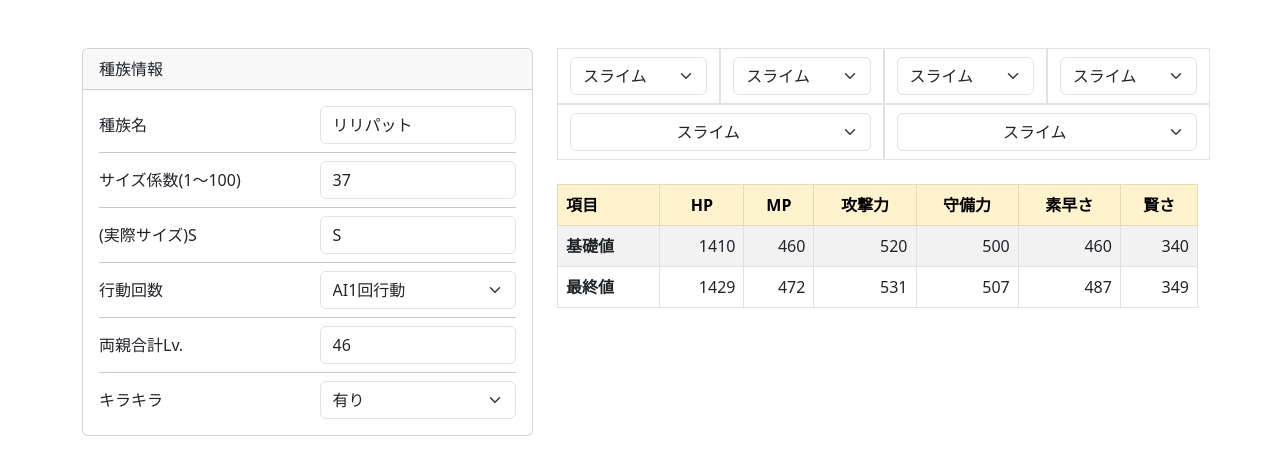
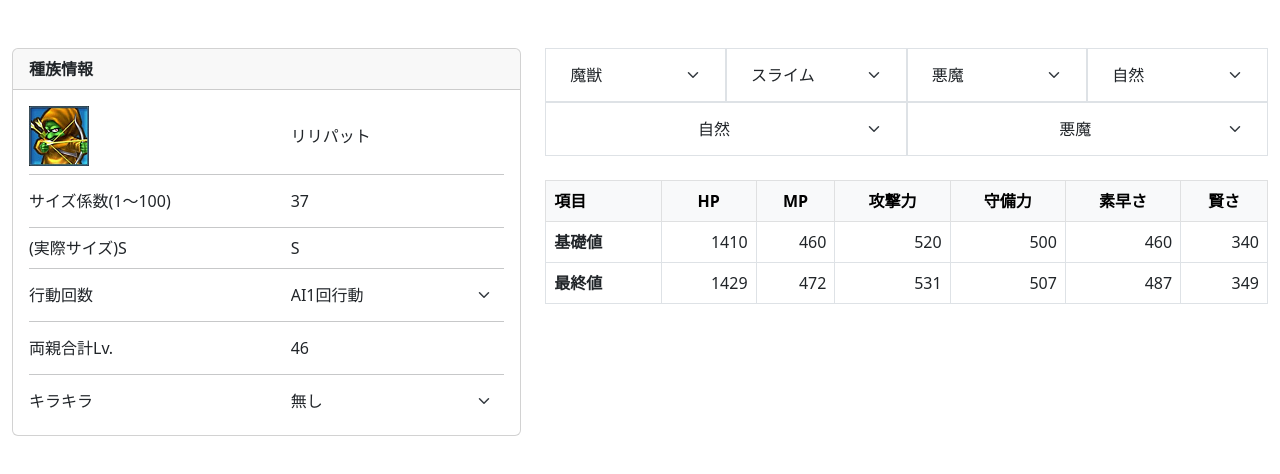
Before and after one commit to Genie-Kz/dqm3-calculator, a website with bundled scripts: page index.html in a window 1280 px wide. Built offline with nearby package versions, Linux system fonts and the light colour scheme.

```diff
--- a/css/style.css
+++ b/css/style.css
@@ -12,3 +12,8 @@
   table-layout: fixed;
   writing-mode: horizontal-tb;
 }
+
+input,
+select {
+  border: none !important;
+}
--- a/index.html
+++ b/index.html
@@ -23,41 +23,66 @@
       defer
     ></script>
 
-    <script src="/js/main.js" defer></script>
+    <script src="/js/main.js" type="module" defer></script>
     <link rel="stylesheet" href="./css/style.css" />
   </head>
   <body>
-    <div class="container">
+    <div class="container-fluid">
       <div class="row">
-        <div class="col-5 mt-5">
+        <div class="col-md-5 col-12 mt-5">
           <div class="card">
-            <div class="card-header">種族情報</div>
-            <div class="card-body">
+            <div class="card-header fw-bold">種族情報</div>
+            <div class="card-body" id="monster-info">
               <div class="row align-items-center">
-                <div class="col">種族名</div>
-                <div class="col-6">
-                  <input type="text" class="form-control" value="リリパット" />
+                <div class="col">
+                  <div>
+                    <img
+                      src="./img/298a.jpg"
+                      alt=""
+                      width="60"
+                      heigh="60種族名"
+                    />
+                  </div>
+                </div>
+                <div class="col-6 align-items-center">
+                  <input
+                    type="text"
+                    class="form-control"
+                    value="リリパット"
+                    placeholder="種族名"
+                    list="monster-name-list"
+                    id="monster-name"
+                  />
+                  <datalist name="" id="monster-name-list">
+                    <option value="リリパット"></option>
+                    <option value="スライム"></option>
+                  </datalist>
                 </div>
               </div>
               <hr class="my-2" />
               <div class="row align-items-center">
                 <div class="col">サイズ係数(1～100)</div>
                 <div class="col-6">
-                  <input type="text" class="form-control" value="37" />
+                  <input
+                    type="text"
+                    id="size-number"
+                    class="form-control"
+                    value="37"
+                  />
                 </div>
               </div>
               <hr class="my-2" />
               <div class="row align-items-center">
                 <div class="col">(実際サイズ)S</div>
                 <div class="col-6">
-                  <input type="text" class="form-control" value="S" />
+                  <span id="size-text" style="padding-left: 0.75rem">S</span>
                 </div>
               </div>
               <hr class="my-2" />
               <div class="row align-items-center">
                 <div class="col">行動回数</div>
                 <div class="col-6">
-                  <select name="" id="" class="form-select">
+                  <select name="" id="ai-text" class="form-select">
                     <option value="AI1回行動">AI1回行動</option>
                     <option value="AI1～2回行動">AI1～2回行動</option>
                     <option value="AI2回行動">AI2回行動</option>
@@ -70,16 +95,26 @@
               <div class="row align-items-center">
                 <div class="col">両親合計Lv.</div>
                 <div class="col-6">
-                  <input type="text" class="form-control" value="46" />
+                  <input
+                    type="text"
+                    id="level-bonus"
+                    class="form-control"
+                    value="46"
+                  />
                 </div>
               </div>
               <hr class="my-2" />
               <div class="row align-items-center">
                 <div class="col">キラキラ</div>
                 <div class="col-6">
-                  <select name="" id="" class="form-select">
-                    <option value="有り">有り</option>
-                    <option value="無し">無し</option>
+                  <select name="" id="sparkling-bonus" class="form-select">
+                    <option value="HP">HP</option>
+                    <option value="MP">MP</option>
+                    <option value="攻撃力">攻撃力</option>
+                    <option value="守備力">守備力</option>
+                    <option value="素早さ">素早さ</option>
+                    <option value="賢さ">賢さ</option>
+                    <option value="無し" selected>無し</option>
                   </select>
                 </div>
               </div>
@@ -87,84 +122,84 @@
           </div>
         </div>
         <!-- end-col -->
-        <div class="col-7 mt-5">
-          <div class="row ms-0">
+        <div class="col-md-7 col-12 mt-5">
+          <div class="row mx-0" id="family-tree">
             <div class="col-3 text-center border py-2">
-              <select name="" id="" class="form-select">
-                <option value="">スライム</option>
-                <option value="">ドラゴン</option>
-                <option value="">自然</option>
-                <option value="">ゾンビ</option>
-                <option value="">物質</option>
-                <option value="">悪魔</option>
-                <option value="">魔獣</option>
-                <option value="">？？？</option>
+              <select name="" id="" class="form-select grand-parent">
+                <option value="スライム">スライム</option>
+                <option value="ドラゴン">ドラゴン</option>
+                <option value="自然">自然</option>
+                <option value="ゾンビ">ゾンビ</option>
+                <option value="物質">物質</option>
+                <option value="悪魔">悪魔</option>
+                <option value="魔獣" selected>魔獣</option>
+                <option value="???">???</option>
               </select>
             </div>
             <div class="col-3 text-center border py-2">
-              <select name="" id="" class="form-select">
-                <option value="">スライム</option>
-                <option value="">ドラゴン</option>
-                <option value="">自然</option>
-                <option value="">ゾンビ</option>
-                <option value="">物質</option>
-                <option value="">悪魔</option>
-                <option value="">魔獣</option>
-                <option value="">？？？</option>
+              <select name="" id="" class="form-select grand-parent">
+                <option value="スライム" selected>スライム</option>
+                <option value="ドラゴン">ドラゴン</option>
+                <option value="自然">自然</option>
+                <option value="ゾンビ">ゾンビ</option>
+                <option value="物質">物質</option>
+                <option value="悪魔">悪魔</option>
+                <option value="魔獣">魔獣</option>
+                <option value="???">???</option>
               </select>
             </div>
             <div class="col-3 text-center border py-2">
-              <select name="" id="" class="form-select">
-                <option value="">スライム</option>
-                <option value="">ドラゴン</option>
-                <option value="">自然</option>
-                <option value="">ゾンビ</option>
-                <option value="">物質</option>
-                <option value="">悪魔</option>
-                <option value="">魔獣</option>
-                <option value="">？？？</option>
+              <select name="" id="" class="form-select grand-parent">
+                <option value="スライム">スライム</option>
+                <option value="ドラゴン">ドラゴン</option>
+                <option value="自然">自然</option>
+                <option value="ゾンビ">ゾンビ</option>
+                <option value="物質">物質</option>
+                <option value="悪魔" selected>悪魔</option>
+                <option value="魔獣">魔獣</option>
+                <option value="???">???</option>
               </select>
             </div>
             <div class="col-3 text-center border py-2">
-              <select name="" id="" class="form-select">
-                <option value="">スライム</option>
-                <option value="">ドラゴン</option>
-                <option value="">自然</option>
-                <option value="">ゾンビ</option>
-                <option value="">物質</option>
-                <option value="">悪魔</option>
-                <option value="">魔獣</option>
-                <option value="">？？？</option>
+              <select name="" id="" class="form-select grand-parent">
+                <option value="スライム">スライム</option>
+                <option value="ドラゴン">ドラゴン</option>
+                <option value="自然" selected>自然</option>
+                <option value="ゾンビ">ゾンビ</option>
+                <option value="物質">物質</option>
+                <option value="悪魔">悪魔</option>
+                <option value="魔獣">魔獣</option>
+                <option value="???">???</option>
               </select>
             </div>
             <div class="col-6 text-center border py-2">
-              <select name="" id="" class="form-select text-center">
-                <option value="">スライム</option>
-                <option value="">ドラゴン</option>
-                <option value="">自然</option>
-                <option value="">ゾンビ</option>
-                <option value="">物質</option>
-                <option value="">悪魔</option>
-                <option value="">魔獣</option>
-                <option value="">？？？</option>
+              <select name="" id="" class="form-select text-center parent">
+                <option value="スライム">スライム</option>
+                <option value="ドラゴン">ドラゴン</option>
+                <option value="自然" selected>自然</option>
+                <option value="ゾンビ">ゾンビ</option>
+                <option value="物質">物質</option>
+                <option value="悪魔">悪魔</option>
+                <option value="魔獣">魔獣</option>
+                <option value="???">???</option>
               </select>
             </div>
             <div class="col-6 text-center border py-2">
-              <select name="" id="" class="form-select text-center">
-                <option value="">スライム</option>
-                <option value="">ドラゴン</option>
-                <option value="">自然</option>
-                <option value="">ゾンビ</option>
-                <option value="">物質</option>
-                <option value="">悪魔</option>
-                <option value="">魔獣</option>
-                <option value="">？？？</option>
+              <select name="" id="" class="form-select text-center parent">
+                <option value="スライム">スライム</option>
+                <option value="ドラゴン">ドラゴン</option>
+                <option value="自然">自然</option>
+                <option value="ゾンビ">ゾンビ</option>
+                <option value="物質">物質</option>
+                <option value="悪魔" selected>悪魔</option>
+                <option value="魔獣">魔獣</option>
+                <option value="???">???</option>
               </select>
             </div>
           </div>
-          <table class="table table-striped table-bordered mt-4">
+          <table class="table table-bordered mt-4">
             <thead>
-              <tr class="table-warning">
+              <tr class="table-light">
                 <th scope="col">項目</th>
                 <th class="text-center" scope="col">HP</th>
                 <th class="text-center" scope="col">MP</th>
@@ -177,21 +212,21 @@
             <tbody>
               <tr>
                 <th scope="row">基礎値</th>
-                <td class="text-end">1410</td>
-                <td class="text-end">460</td>
-                <td class="text-end">520</td>
-                <td class="text-end">500</td>
-                <td class="text-end">460</td>
-                <td class="text-end">340</td>
+                <td class="text-end" id="base-status-hp">1410</td>
+                <td class="text-end" id="base-status-mp">460</td>
+                <td class="text-end" id="base-status-atk">520</td>
+                <td class="text-end" id="base-status-def">500</td>
+                <td class="text-end" id="base-status-spd">460</td>
+                <td class="text-end" id="base-status-wisdom">340</td>
               </tr>
               <tr>
                 <th scope="row">最終値</th>
-                <td class="text-end">1429</td>
-                <td class="text-end">472</td>
-                <td class="text-end">531</td>
-                <td class="text-end">507</td>
-                <td class="text-end">487</td>
-                <td class="text-end">349</td>
+                <td class="text-end" id="calculated-status-hp">1429</td>
+                <td class="text-end" id="calculated-status-mp">472</td>
+                <td class="text-end" id="calculated-status-atk">531</td>
+                <td class="text-end" id="calculated-status-def">507</td>
+                <td class="text-end" id="calculated-status-spd">487</td>
+                <td class="text-end" id="calculated-status-wisdom">349</td>
               </tr>
             </tbody>
           </table>
--- /dev/null
+++ b/js/constants.js
@@ -0,0 +1,129 @@
+export const aiCoefficient = {
+    "AI1回行動": 1,
+    "AI1～2回行動": 0.9,
+    "AI2回行動": 0.8,
+    "AI1～3回行動": 0.8,
+    "AI2～3回行動": 0.7,
+};
+
+// copilot調教
+// hp-> H mp -> M atk -> A def -> D spd -> S wisdom -> W
+// と略記し 例えばHMAとすると
+// hpが1倍 mpが1倍 atkが1倍 defが0倍 spdが0倍 wisdomが0倍となる
+// HMWは？
+// hpが1倍 mpが1倍 atkが0倍 defが0倍 spdが0倍 wisdomが1倍となる
+export const lineageCoefficient = {
+    "???": {
+        // HAW
+        hp: 1,
+        mp: 0,
+        atk: 1,
+        def: 0,
+        spd: 0,
+        wisdom: 1,
+    },
+    "悪魔": {
+        // MAD
+        hp: 0,
+        mp: 1,
+        atk: 1,
+        def: 1,
+        spd: 0,
+        wisdom: 0,
+    },
+    "自然": {
+        //DSW
+        hp: 0,
+        mp: 0,
+        atk: 0,
+        def: 1,
+        spd: 1,
+        wisdom: 1,
+    },
+    "スライム": {
+        // HSW
+        hp: 1,
+        mp: 0,
+        atk: 0,
+        def: 0,
+        spd: 1,
+        wisdom: 1,
+    },
+    "ゾンビ": {
+        // HMS
+        hp: 1,
+        mp: 1,
+        atk: 0,
+        def: 0,
+        spd: 1,
+        wisdom: 0,
+    },
+    "ドラゴン": {
+        // HMA
+        hp: 1,
+        mp: 1,
+        atk: 1,
+        def: 0,
+        spd: 0,
+        wisdom: 0,
+    },
+    "物質": {
+        // ADW
+        hp: 0,
+        mp: 0,
+        atk: 1,
+        def: 1,
+        spd: 0,
+        wisdom: 1,
+    },
+    "魔獣": {
+        // MDS
+        hp: 0,
+        mp: 1,
+        atk: 0,
+        def: 1,
+        spd: 1,
+        wisdom: 0,
+    }
+};
+
+export const sparkling = 100;
+
+export const statusLabels = {
+    hp: "HP",
+    mp: "MP",
+    atk: "攻撃力",
+    def: "守備力",
+    spd: "素早さ",
+    wisdom: "賢さ",
+};
+
+export const lineageLabels = {
+    "unknown": "???",
+    "demon": "悪魔",
+    "nature": "自然",
+    "slime": "スライム",
+    "zonbie": "ゾンビ",
+    "dragon": "ドラゴン",
+    "material": "物質",
+    "beast": "魔獣",
+};
+
+export const sizeCoefficient = {
+    'S': {
+        hp: 1.0,
+        mp: 1.0,
+        atk: 1.0,
+        def: 1.0,
+        spd: 1.0,
+        wisdom: 1.0,
+    },
+    'L': {
+        hp: 1.5,
+        mp: 1.5,
+        atk: 1.1,
+        def: 1.1,
+        spd: 1.1,
+        wisdom: 1.1,
+    }
+}
--- /dev/null
+++ b/js/familyTree.js
@@ -0,0 +1,51 @@
+//@ts-check
+import { lineageCoefficient, statusLabels, lineageLabels } from "./constants.js";
+
+export class FamilyTree {
+    /**
+     * 両親の系図
+     * @type {Number[]}
+     */
+    parents;
+    /**
+     * 祖父母の系図
+     * @type {Number[]}
+     */
+    grandParents;
+    constructor(parents, grandParents) {
+        this.parents = parents;
+        this.grandParents = grandParents;
+    }
+
+    /**
+     *　@type {{[key in keyof typeof statusLabels]: Number}}
+     */
+    get lineageBonus() {
+        let parentsBonus = {};
+        let grandParentsBonus = {};
+
+        // 系統ボーナスの計算
+        // 両親の係数は2、祖父母の係数は1
+        for (const label in statusLabels) {
+            parentsBonus[label] = this.parents.filter(parent => lineageCoefficient[parent][label]).length * 2;
+            grandParentsBonus[label] = this.grandParents.filter(grandParent => lineageCoefficient[grandParent][label]).length;
+        }
+
+        const result = {};
+        const isNoDuplicatesLineage = this.#isNoDuplicatesLineage();
+
+        // 祖父母の系統に重複がなければ、係数に2を足す
+        for (const label in statusLabels) {
+            result[label] = parentsBonus[label] + grandParentsBonus[label] + (isNoDuplicatesLineage ? 2 : 0);
+        }
+        return result;
+    }
+
+    // grandParentsの重複チェック
+    /**
+     * @returns {Boolean}
+     */
+    #isNoDuplicatesLineage() {
+        return this.grandParents.length == new Set(this.grandParents).size;
+    }
+}
--- a/js/main.js
+++ b/js/main.js
@@ -0,0 +1,91 @@
+//@ts-check
+
+import { FamilyTree } from "./familyTree.js";
+import { Monster } from "./monster.js";
+import { TextToNumberConverter } from "./textToNumberConverter.js";
+import { sparkling, statusLabels } from "./constants.js";
+
+class Application {
+    sizeNumberElem = document.getElementById('size-number');
+    familyTreeElem = document.getElementById('family-tree');
+    monsterInfoElem = document.getElementById('monster-info');
+    // 計算結果の要素
+    calculatedElems = {
+        hp: document.getElementById('calculated-status-hp'),
+        mp: document.getElementById('calculated-status-mp'),
+        atk: document.getElementById('calculated-status-atk'),
+        def: document.getElementById('calculated-status-def'),
+        spd: document.getElementById('calculated-status-spd'),
+        wisdom: document.getElementById('calculated-status-wisdom'),
+    }
+
+    start() {
+        this.sizeNumberElem.addEventListener('change', this.handleSizeTextChange);
+        this.monsterInfoElem.addEventListener('change', this.updateStatus);
+        this.familyTreeElem.addEventListener('change', this.updateStatus);
+    }
+
+    /**
+     * サイズ数を基にLかSかを設定
+     */
+    handleSizeTextChange() {
+        this.sizeNumberElem = document.getElementById('size-number');
+        const sizeText = document.getElementById('size-text');
+        if (this.sizeNumberElem.value > 50) {
+            sizeText.textContent = 'L';
+        } else if (1 <= this.sizeNumberElem.value && this.sizeNumberElem.value <= 50) {
+            sizeText.textContent = 'S';
+        } else {
+            sizeText.textContent = '';
+        }
+    }
+
+    updateStatus = () => {
+        const monster = new Monster(document.getElementById('monster-name').value);
+        const familyTree = new FamilyTree(
+            this.getParentsFamilyTree(),
+            this.getGrandParentFamilyTree()
+        );
+        const converter = new TextToNumberConverter(
+            this.sizeNumberElem.value,
+            document.getElementById('level-bonus').value,
+            document.getElementById('ai-text').value,
+            document.getElementById('sparkling-bonus').value
+        );
+
+        for (const label in statusLabels) {
+            this.calculatedElems[label].textContent =
+                Math.trunc(
+                    Math.ceil(
+                        monster[label] * converter.size[label] * converter.ai) *
+                    (1 + (converter.levelBonus * familyTree.lineageBonus[label]) * 0.0001) +
+                    (converter.hasSparkingBonus[label] ? sparkling : 0)) +
+                (label === 'def' ? converter.sizeNumber - 50 :
+                    label === 'spd' ? 50 - converter.sizeNumber : 0);
+        }
+    }
+
+    getParentsFamilyTree() {
+        return this.getFamilyTree('.parent');
+    }
+
+    getGrandParentFamilyTree() {
+        return this.getFamilyTree('.grand-parent');
+    }
+
+    getFamilyTree(selector) {
+        const result = [];
+        document.querySelectorAll(selector).forEach((elem) => {
+            result.push(elem.value);
+        });
+        return result;
+    }
+}
+
+const app = new Application();
+window.addEventListener('load', () => {
+    app.start();
+    app.updateStatus();
+    console.log(app.familyTreeElem)
+    console.log(app.monsterInfoElem);
+});
--- /dev/null
+++ b/js/monster.js
@@ -0,0 +1,27 @@
+//@ts-check
+
+import { monsters } from "./monsters.js";
+
+export class Monster {
+    monsters = monsters;
+    hp = 0;
+    mp = 0;
+    atk = 0;
+    def = 0;
+    spd = 0;
+    wisdom = 0;
+
+    constructor(name) {
+        this.name = name;
+        const monster = this.monsters.find(x => x.name == name);
+        if (this.monsters.find(x => x.name == name) == null) {
+            throw new Error("モンスターが存在しません");
+        }
+        this.hp = monster.hp;
+        this.mp = monster.mp;
+        this.atk = monster.atk;
+        this.def = monster.def;
+        this.spd = monster.spd;
+        this.wisdom = monster.wisdom;
+    }
+}
--- /dev/null
+++ b/js/monsters.js
@@ -0,0 +1,12 @@
+export const monsters = [
+    {
+        "name": "リリパット",
+        "hp": 1410,
+        "mp": 460,
+        "atk": 520,
+        "def": 500,
+        "spd": 460,
+        "wisdom": 340
+    },
+    {}
+];
--- /dev/null
+++ b/js/textToNumberConverter.js
@@ -0,0 +1,79 @@
+//@ts-check
+
+import { aiCoefficient, statusLabels, sizeCoefficient } from "./constants.js";
+
+export class TextToNumberConverter {
+    /**
+     * @type {Number}
+     */
+    #sizeNumber;
+    /**
+     * @type {Number}
+     */
+    #levelBonus;
+    /**
+     * @type {keyof aiCoefficient}
+     */
+    #aiText;
+    /**
+     * @type {"無し" | "HP" | "MP" | "攻撃" | "防御" | "素早さ" | "賢さ"}
+     */
+    #sparkingBonusText;
+
+    /**
+     * @param {Number} sizeNumber
+     * @param {Number} levelBonus
+     * @param {keyof aiCoefficient} aiText
+     * @param {"無し" | "HP" | "MP" | "攻撃" | "防御" | "素早さ" | "賢さ"} sparkingBonusText
+     */
+    constructor(sizeNumber, levelBonus, aiText, sparkingBonusText) {
+        this.#sizeNumber = Math.trunc(sizeNumber);
+        this.#levelBonus = levelBonus;
+        this.#aiText = aiText;
+        this.#sparkingBonusText = sparkingBonusText;
+    }
+
+    /**
+     * @type {Number}
+     */
+    get ai() {
+        if (this.#aiText in aiCoefficient) {
+            return aiCoefficient[this.#aiText];
+        }
+        throw new Error("AIが存在しません");
+    }
+
+    /**
+     * @type {{[key in keyof typeof statusLabels]: Boolean}}
+     */
+    get hasSparkingBonus() {
+        const result = {};
+        for (const label in statusLabels) {
+            result[label] = statusLabels[label] === this.#sparkingBonusText;
+        }
+
+        return result;
+    }
+
+    /**
+     * @type {Object}
+     */
+    get size() {
+        if (50 < this.#sizeNumber && this.#sizeNumber <= 100) {
+            return sizeCoefficient["L"];
+        } else if (0 < this.#sizeNumber && this.#sizeNumber <= 50) {
+            return sizeCoefficient["S"];
+        }
+        throw new Error("サイズ数が不正です");
+    }
+
+    get sizeNumber() {
+        return this.#sizeNumber;
+    }
+    /**
+     * @type {Number}
+     */
+    get levelBonus() {
+        return this.#levelBonus;
+    }
+}
```
Also changed, not shown: __tests__/familyTree.test.js (added, +14 -0 lines), __tests__/monster.test.js (added, +18 -0 lines), __tests__/textToNumberConverter.test.js (added, +75 -0 lines), package.json (added, +10 -0 lines), img/298a.jpg (added), 2 other files.
